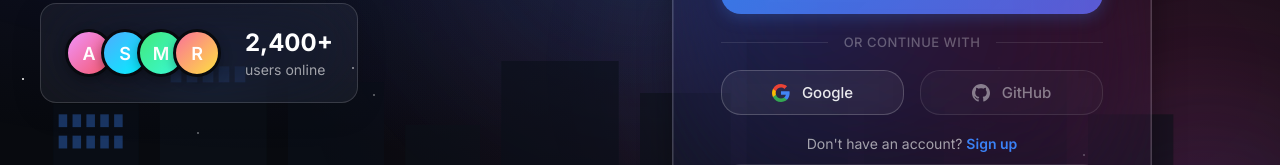
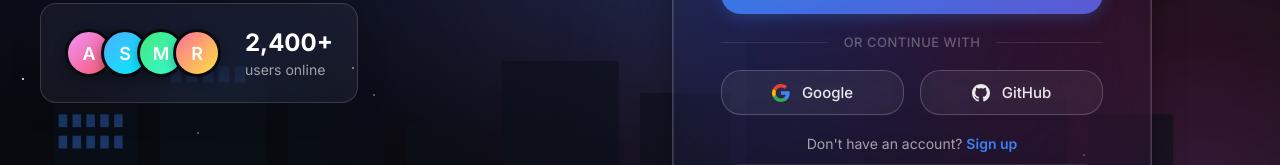
Before and after one commit to sakshampokharel01-beep/Chatter, a React (Vite) app: page /login in a window 1280 px wide. Shown: the part 483-648 px from the top of the page. Built offline with nearby package versions, Linux system fonts and the light colour scheme; no server answers; a web font is replaced by a local one.

Commit message:
fix: enable GitHub button in AuthScreenNew.jsx

```diff
--- a/src/components/AuthScreenNew.jsx
+++ b/src/components/AuthScreenNew.jsx
@@ -1,5 +1,5 @@
 import React, { useState, useEffect } from 'react';
-import { signInWithGoogle, signInAsGuest, signUpWithEmail, signInWithEmail } from '../firebase';
+import { signInWithGoogle, signInWithGithub, signInAsGuest, signUpWithEmail, signInWithEmail } from '../firebase';
 import '../styles/AuthScreenNew.css';
 
 function GoogleIcon() {
@@ -78,6 +78,20 @@ export default function AuthScreenNew({ onBack }) {
     } catch (err) {
       if (err.code !== 'auth/popup-closed-by-user') {
         setError(err.message || 'Google sign-in failed');
+      }
+    } finally {
+      setLoading(null);
+    }
+  };
+
+  const handleGithubSignIn = async () => {
+    setLoading('github');
+    setError('');
+    try {
+      await signInWithGithub();
+    } catch (err) {
+      if (err.code !== 'auth/popup-closed-by-user') {
+        setError(err.message || 'GitHub sign-in failed');
       }
     } finally {
       setLoading(null);
@@ -319,8 +333,12 @@ export default function AuthScreenNew({ onBack }) {
               {loading === 'google' ? <div className="spinner"></div> : <GoogleIcon />}
               Google
             </button>
-            <button className="social-btn" disabled>
-              <GitHubIcon />
+            <button
+              className="social-btn"
+              onClick={handleGithubSignIn}
+              disabled={loading === 'github'}
+            >
+              {loading === 'github' ? <div className="spinner"></div> : <GitHubIcon />}
               GitHub
             </button>
           </div>
```
